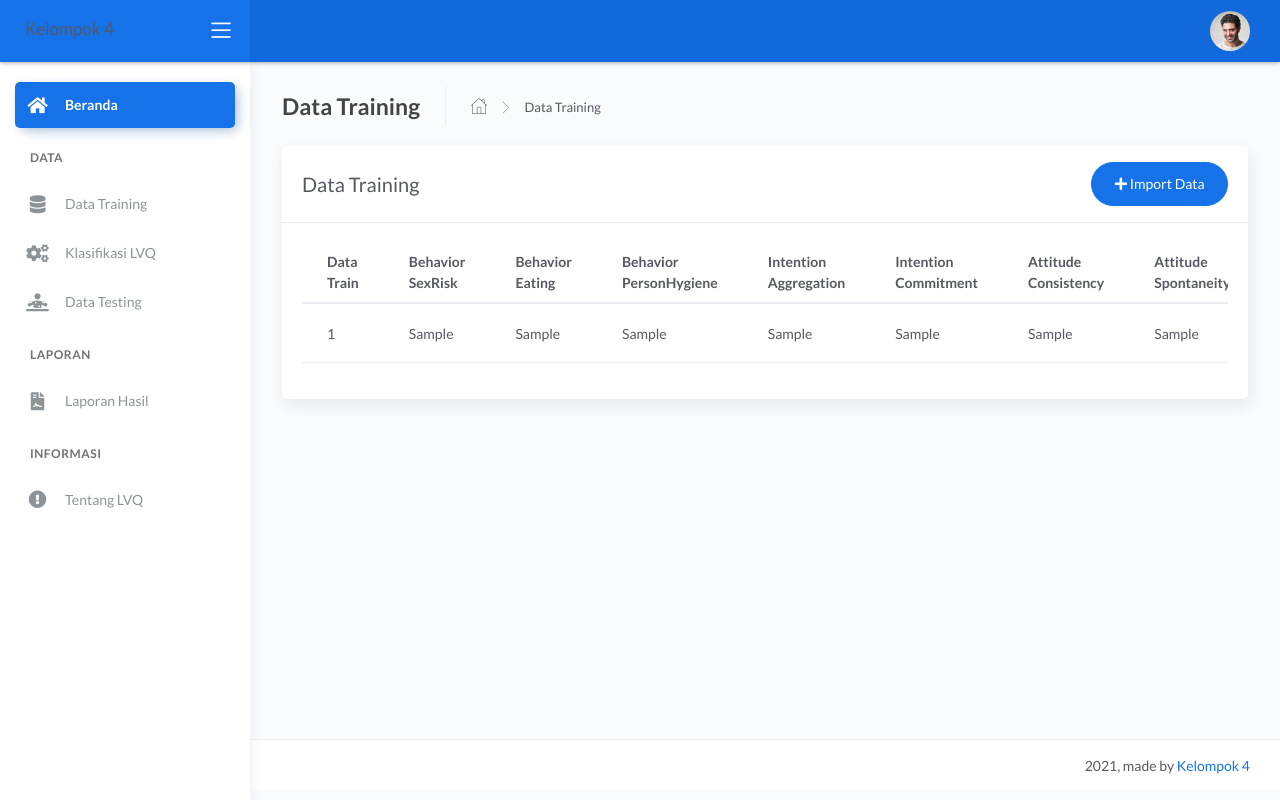
After one commit to FahrulIrsyadF/Kel4_SistemCerdas, a CodeIgniter 4 app: the page made by app/Views/v_training.php in a window 1280 px wide. The commit adds this page. Run offline with PHP 8.4 and a stand-in for CodeIgniter, Linux system fonts and the light colour scheme; the template is opened without the code that fills it: most values are stand-ins (such as "Sample title", 1, 10 or a date in 2020); some libraries are stand-ins or nearby versions.

Commit message:
view training

```diff
--- a/app/Views/layout/sidebar.php
+++ b/app/Views/layout/sidebar.php
@@ -16,7 +16,7 @@
 					<h4 class="text-section">Data</h4>
 				</li>
 				<li class="nav-item">
-					<a href="<?= base_url('testing'); ?>">
+					<a href="<?= base_url('training'); ?>">
 						<i class="fas fa-database"></i>
 						<p>Data Training</p>
 					</a>
--- /dev/null
+++ b/app/Views/v_training.php
@@ -0,0 +1,143 @@
+<?= $this->extend('layout/template'); ?>
+<?= $this->section('content'); ?>
+
+<div class="content">
+    <div class="page-inner">
+        <div class="page-header">
+            <h4 class="page-title">Data Training</h4>
+            <ul class="breadcrumbs">
+                <li class="nav-home">
+                    <a href="/dashboard">
+                        <i class="flaticon-home"></i>
+                    </a>
+                </li>
+                <li class="separator">
+                    <i class="flaticon-right-arrow"></i>
+                </li>
+                <li class="nav-item">
+                    <a href="#">Data Training</a>
+                </li>
+            </ul>
+        </div>
+        <div class="row">
+            <div class="col-md-12">
+                <div class="card">
+                    <div class="card-header">
+                        <div class="d-flex align-items-center">
+                            <h4 class="card-title">Data Training</h4>
+                            <button class="btn btn-primary btn-round ml-auto">
+                                <i class="fa fa-plus"></i>
+                                Import Data
+                            </button>
+                        </div>
+                    </div>
+                    <div class="card-body">
+                        <div class="table-responsive">
+                            <table id="datatable" class="display table table-hover">
+                                <thead>
+                                    <th>Data Train</th>
+                                    <th>Behavior SexRisk</th>
+                                    <th>Behavior Eating</th>
+                                    <th>Behavior PersonHygiene</th>
+                                    <th>Intention Aggregation</th>
+                                    <th>Intention Commitment</th>
+                                    <th>Attitude Consistency</th>
+                                    <th>Attitude Spontaneity</th>
+                                    <th>Aksi</th>
+                                </thead>
+                                <tbody>
+                                    <?php
+                                    foreach ($train as $data) { ?>
+                                        <tr>
+                                            <td><?= $data['id_train']; ?></td>
+                                            <td><?= $data['tr_behaviour_sexualrisk']; ?></td>
+                                            <td><?= $data['tr_behavior_eating']; ?></td>
+                                            <td><?= $data['tr_behavior_personalhygine']; ?></td>
+                                            <td><?= $data['tr_intention_aggregation']; ?></td>
+                                            <td><?= $data['tr_intention_commitment']; ?></td>
+                                            <td><?= $data['tr_attitude_consistency']; ?></td>
+                                            <td><?= $data['tr_attitude_spontaneity']; ?></td>
+                                            <td>
+                                                <div class="form-button-action">
+                                                    <button type="button" data-toggle="modal" data-target="#DetailModal" title="" data-id="<?= $data['id_train'] ?>" class="btn btn-link btn-primary btn-lg" data-original-title="Detail">
+                                                        <i class="fa fa-info-circle"></i>
+                                                    </button>
+                                                    <button type="button" data-toggle="tooltip" title="" class="btn btn-link btn-primary btn-lg" data-original-title="Edit">
+                                                        <i class="fa fa-edit"></i>
+                                                    </button>
+                                                    <button class="btn btn-sm btn-danger" data-toggle="modal" data-target="#modal_hapus<?= $data['id_class']; ?>"><i class="fas fa-trash"></i>
+                                                        <b> Hapus</b></button>
+                                                </div>
+                                            </td>
+                                        </tr>
+                                    <?php } ?>
+                                </tbody>
+                            </table>
+                        </div>
+                    </div>
+                </div>
+            </div>
+        </div>
+    </div>
+</div>
+
+<!-- Modal Detail -->
+<div class="modal fade" id="DetailModal" tabindex="-1" role="dialog" aria-hidden="true">
+    <div class="modal-dialog" role="document">
+        <div class="modal-content">
+            <div class="modal-header no-bd">
+                <h3 class="modal-title">
+                    <span class="fw-mediumbold">
+                        Detail Hasil Klasifikasi</span>
+                </h3>
+                <button type="button" class="close" data-dismiss="modal" aria-label="Close">
+                    <span aria-hidden="true">&times;</span>
+                </button>
+            </div>
+            <div class="modal-body">
+                <form action="" method="post">
+                    <h3 class="small">ID Klasifikasi: K00<?= $data['id_class']; ?></h3>
+                    <div class="row">
+                        <div class="col-sm-12">
+                            <div class="form-group form-group-default">
+                                <label>Nama</label>
+                                <input id="nama" type="text" readonly class="form-control">
+                            </div>
+                        </div>
+                        <div class="col-md-6 pr-0">
+                            <div class="form-group form-group-default">
+                                <label>Umur</label>
+                                <input id="umur" type="text" readonly class="form-control">
+                            </div>
+                        </div>
+                        <div class="col-md-6">
+                            <div class="form-group form-group-default">
+                                <label>Behavior Risk</label>
+                                <input id="behaviorRisk" type="text" readonly class="form-control">
+                            </div>
+                        </div>
+                        <div class="col-md-6">
+                            <div class="form-group form-group-default">
+                                <label>Hasil Klasifikasi</label>
+                                <textarea id="hasil" type="text" readonly class="form-control"></textarea>
+                            </div>
+                        </div>
+                    </div>
+                </form>
+            </div>
+            <div class="modal-footer no-bd">
+                <button type="button" class="btn btn-danger" data-dismiss="modal">Close</button>
+            </div>
+        </div>
+    </div>
+</div>
+
+<script>
+    $(document).ready(function() {
+        var action = '<td> <div class="form-button-action"> <button type="button" data-toggle="tooltip" title="" class="btn btn-link btn-primary btn-lg" data-original-title="Edit"> <i class="fa fa-edit"></i> </button> <button type="button" data-toggle="tooltip" title="" class="btn btn-link btn-danger" data-original-title="Delete"> <i class="fa fa-times"></i> </button> </div> </td>';
+    });
+
+    $('#datatable').DataTable();
+</script>
+
+<?= $this->endSection(); ?>
```
Also changed, not shown: app/Controllers/Training.php (added, +284 -0 lines), app/Models/TrainingModel.php (added, +14 -0 lines).
